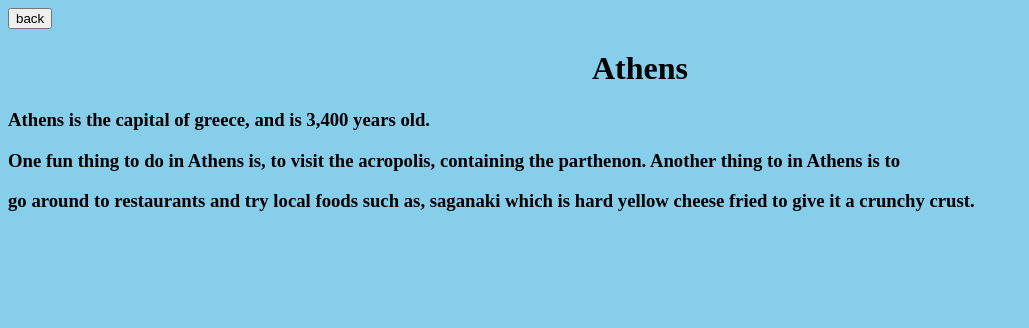
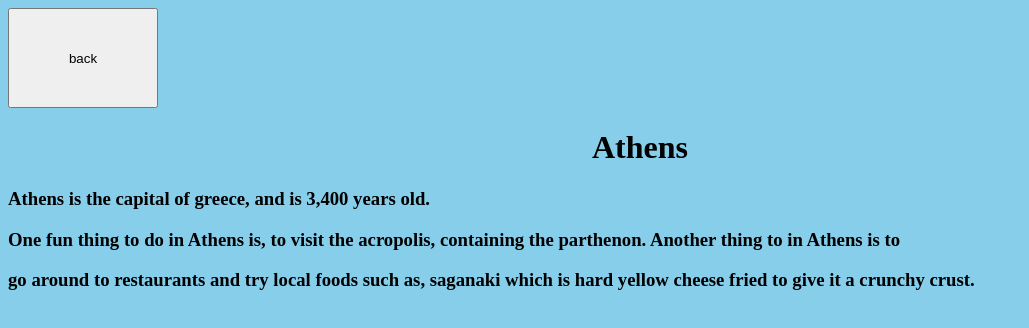
Before and after one commit to MasonWalker24/moms-project, a plain HTML site: page athens.html in a window 1280 px wide. Shown: the whole page, without its empty margins (0-1029 px from the left). Drawn offline with Linux system fonts and the light colour scheme.

Commit message:
Update athens.html

```diff
--- a/athens.html
+++ b/athens.html
@@ -1,7 +1,7 @@
 <!doctype html>
 <head><title>mom's project</title></head>
 <body style="background-color:skyblue;">
-  <a href="famousmonumentsorbuildings.html"><button>back</button></a>
+  <a href="famousmonumentsorbuildings.html"><button style="height: 100px; width: 150px;">back</button></a>
   <center><h1>Athens</h1></center>
   <h3>Athens is the capital of greece, and is 3,400 years old.</h3>
   </div><h3>One fun thing to do in Athens is, to visit the acropolis, containing the parthenon. Another thing to in Athens is to
```
